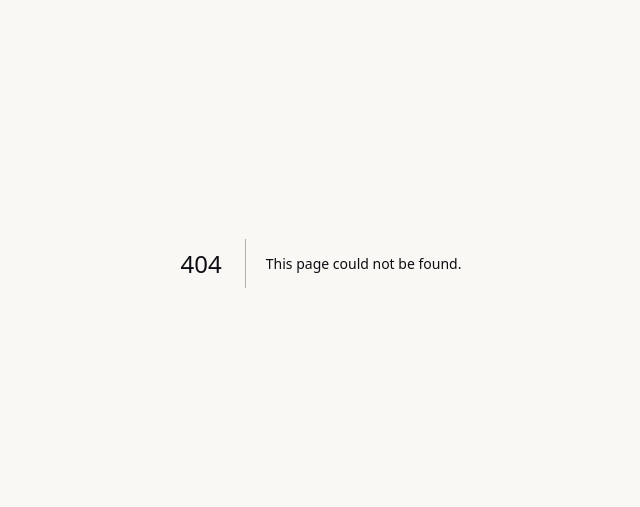
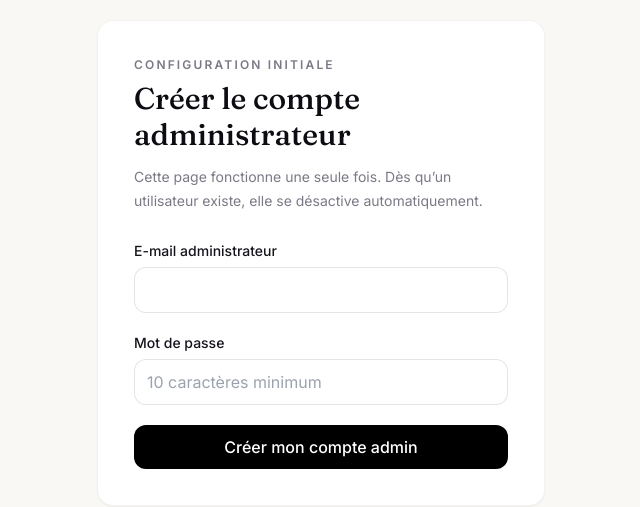
Before and after one commit to mohaontheflux24/nfc-avis-clean, a Next.js app in the folder nfc-avis/: page /setup in a window 1280 px wide. Before the commit this address had no page. Shown: the part 137-644 px from the top of the page, without its empty margins (319-959 px from the left). Built offline with nearby package versions, Linux system fonts and the light colour scheme; no server answers; the database is empty.

Commit message:
Add first-run admin setup page

```diff
--- /dev/null
+++ b/nfc-avis/src/app/setup/page.tsx
@@ -0,0 +1,82 @@
+"use client";
+
+import { FormEvent, useEffect, useState } from "react";
+import { useRouter } from "next/navigation";
+
+export default function SetupPage() {
+  const router = useRouter();
+  const [checking, setChecking] = useState(true);
+  const [available, setAvailable] = useState(false);
+  const [email, setEmail] = useState("");
+  const [password, setPassword] = useState("");
+  const [error, setError] = useState("");
+  const [loading, setLoading] = useState(false);
+
+  useEffect(() => {
+    fetch("/api/setup", { cache: "no-store" })
+      .then(async (res) => {
+        const data = await res.json();
+        if (!res.ok) throw new Error(data.error || "Configuration indisponible.");
+        setAvailable(Boolean(data.setupAvailable));
+      })
+      .catch((e) => setError(e.message))
+      .finally(() => setChecking(false));
+  }, []);
+
+  async function submit(e: FormEvent) {
+    e.preventDefault();
+    setLoading(true);
+    setError("");
+    try {
+      const res = await fetch("/api/setup", {
+        method: "POST",
+        headers: { "Content-Type": "application/json" },
+        body: JSON.stringify({ email, password }),
+      });
+      const data = await res.json();
+      if (!res.ok) throw new Error(data.error || "Erreur de configuration.");
+      router.push("/login");
+      router.refresh();
+    } catch (e) {
+      setError(e instanceof Error ? e.message : "Erreur de configuration.");
+      setLoading(false);
+    }
+  }
+
+  return (
+    <main className="flex min-h-[100dvh] items-center justify-center bg-paper px-5 py-10">
+      <div className="card-surface w-full max-w-md p-7 sm:p-9">
+        <p className="mb-2 font-sans text-xs font-semibold uppercase tracking-[0.18em] text-slate-450">
+          Configuration initiale
+        </p>
+        <h1 className="font-display text-3xl font-medium text-ink-900">Créer le compte administrateur</h1>
+        <p className="mt-3 font-sans text-sm leading-6 text-slate-450">
+          Cette page fonctionne une seule fois. Dès qu’un utilisateur existe, elle se désactive automatiquement.
+        </p>
+
+        {checking ? (
+          <p className="mt-7 font-sans text-sm text-slate-450">Vérification de la base de données…</p>
+        ) : !available ? (
+          <div className="mt-7 rounded-xl border border-black/10 bg-white/60 p-4 font-sans text-sm text-slate-600">
+            {error || "La configuration initiale est déjà terminée. Va sur /login."}
+          </div>
+        ) : (
+          <form onSubmit={submit} className="mt-7 space-y-5">
+            <div>
+              <label className="mb-1.5 block font-sans text-sm font-medium text-ink-800">E-mail administrateur</label>
+              <input type="email" required value={email} onChange={(e) => setEmail(e.target.value)} className="input-field" />
+            </div>
+            <div>
+              <label className="mb-1.5 block font-sans text-sm font-medium text-ink-800">Mot de passe</label>
+              <input type="password" required minLength={10} value={password} onChange={(e) => setPassword(e.target.value)} className="input-field" placeholder="10 caractères minimum" />
+            </div>
+            {error && <p className="font-sans text-sm text-danger">{error}</p>}
+            <button disabled={loading} className="btn-primary w-full" type="submit">
+              {loading ? "Création…" : "Créer mon compte admin"}
+            </button>
+          </form>
+        )}
+      </div>
+    </main>
+  );
+}
```
